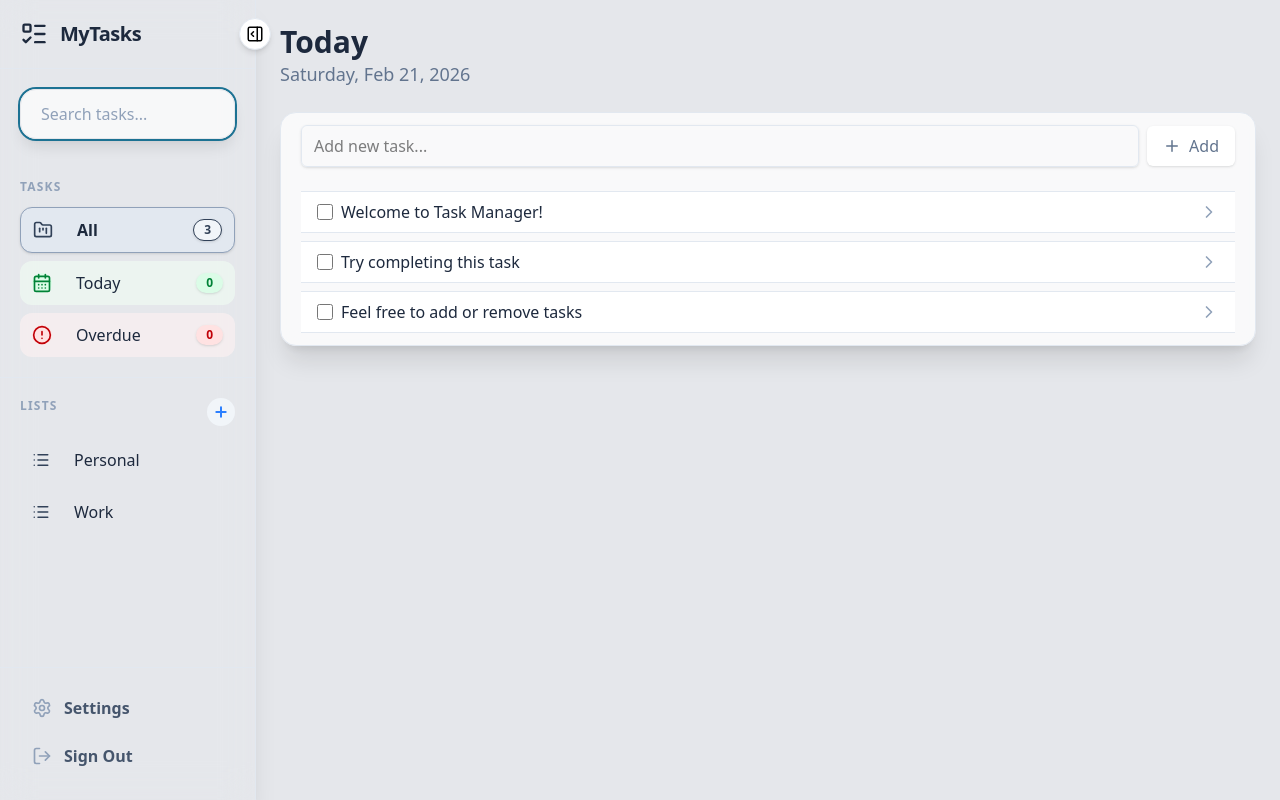
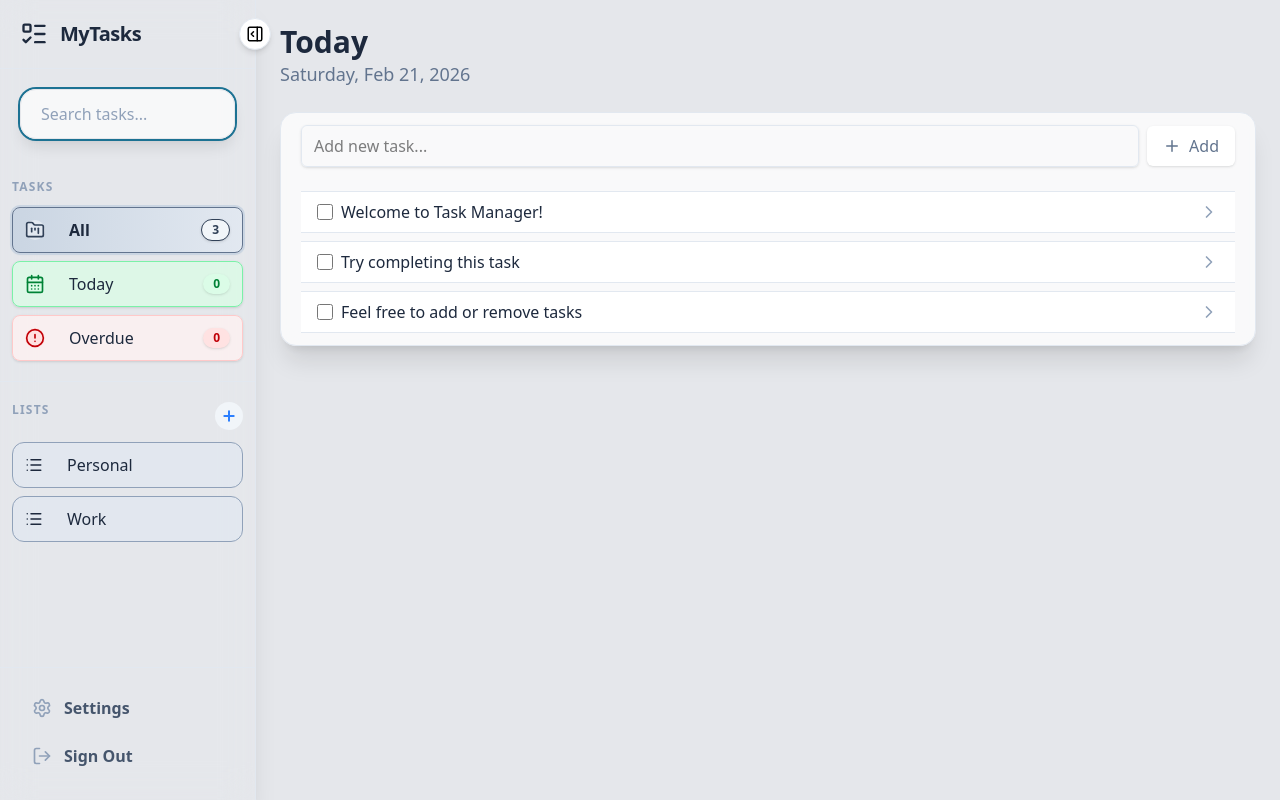
Before and after one commit to SajalKumar02/FocusFlow, a React app: page / in a window 1280 px wide. Built offline with nearby package versions, Linux system fonts and the light colour scheme; the HTML template or start-up script is replaced by a standard one.

Commit message:
Sidebar minor Fixes

```diff
--- a/src/Components/Dashboard/SideBar/ListSection/ListSection.jsx
+++ b/src/Components/Dashboard/SideBar/ListSection/ListSection.jsx
@@ -67,7 +67,7 @@ const ListSection = ({
   };
 
   return (
-    <div className="p-5 flex-1 flex flex-col h-full min-h-0">
+    <div className="py-5 px-3 flex-1 flex flex-col h-full min-h-0">
       {/* Header row */}
       <div className="flex items-center justify-between mb-3">
         <h2 className="text-xs mb-3 text-slate-400 font-bold tracking-widest uppercase">
@@ -88,11 +88,8 @@ const ListSection = ({
 
       {/* ListComponent */}
       <div className="relative flex-1 min-h-0 flex flex-col overflow-visible">
-        <div
-          className="flex-1 min-h-0 overflow-y-auto overflow-x-visible pr-2 scrollbar-thin scrollbar-thumb-slate-200 scrollbar-track-transparent"
-          style={{ overflow: "visible" }}
-        >
-          <ul className="flex flex-col gap-2 relative overflow-visible">
+        <div className="flex-1 min-h-0 overflow-y-visible overflow-x-visible scrollbar-thin scrollbar-thumb-slate-200 scrollbar-track-transparent">
+          <ul className="flex flex-col gap-2 relative overflow-visible w-full">
             {lists.map((list) => (
               <ListComponent
                 key={list.id}
@@ -103,13 +100,8 @@ const ListSection = ({
                 onSelect={() => handleSetSelectedList(list.id)}
                 colorClass={
                   selectedList === list.id
-                    ? "bg-blue-50 text-blue-600"
-                    : "hover:bg-slate-100 text-slate-700"
-                }
-                borderClass={
-                  selectedList === list.id
-                    ? "ring-2 ring-blue-400 z-10 relative"
-                    : ""
+                    ? "bg-gradient-to-r from-slate-300 to-slate-200 text-slate-900 border border-slate-500 ring-2 ring-slate-300"
+                    : "bg-slate-200/80 text-slate-800 border border-slate-400"
                 }
                 ariaLabel={list.title}
               />
--- a/src/Components/Dashboard/SideBar/PresetListsSection.jsx
+++ b/src/Components/Dashboard/SideBar/PresetListsSection.jsx
@@ -26,7 +26,7 @@ const PresetListsSection = ({
   const isOverdueSelected = selectedList === PRESET_IDS.OVERDUE;
 
   return (
-    <div className="p-5 border-b border-slate-200">
+    <div className="py-5 px-3 border-b border-slate-200">
       <h2 className="text-xs mb-3 text-slate-400 font-bold tracking-widest uppercase">
         Tasks
       </h2>
@@ -35,9 +35,13 @@ const PresetListsSection = ({
         <li>
           <button
             type="button"
-            className={`flex items-center py-2.5 px-3 rounded-xl transition-all cursor-pointer group w-full outline-none
-              ${isAllSelected ? "bg-slate-200 border border-slate-400 shadow" : "bg-slate-50/60"}
-              hover:bg-slate-50/60 focus:ring-slate-400
+            className={`flex items-center py-2.5 px-3 rounded-lg shadow-sm transition-all cursor-pointer group w-full outline-none
+              ${
+                isAllSelected
+                  ? "bg-gradient-to-r from-slate-300 to-slate-200 border border-slate-500 ring-2 ring-slate-300"
+                  : "bg-slate-100/80 border border-slate-300"
+              }
+              hover:bg-slate-200 hover:shadow-md focus-visible:ring-2 focus-visible:ring-offset-2 focus-visible:ring-slate-500
               ${expanded ? "justify-between" : "justify-center"}
             `}
             onClick={() => handleSelectList(PRESET_IDS.ALL)}
@@ -87,9 +91,13 @@ const PresetListsSection = ({
         <li>
           <button
             type="button"
-            className={`flex items-center py-2.5 px-3 rounded-xl transition-all cursor-pointer group w-full outline-none
-              ${isTodaySelected ? "bg-green-100 border border-green-400 shadow" : "bg-green-50/60"}
-              hover:bg-green-50/60 focus:ring-green-400
+            className={`flex items-center py-2.5 px-3 rounded-lg shadow-sm transition-all cursor-pointer group w-full outline-none
+              ${
+                isTodaySelected
+                  ? "bg-gradient-to-r from-green-200 to-green-100 border border-green-500 ring-2 ring-green-300"
+                  : "bg-green-100/80 border border-green-300"
+              }
+              hover:bg-green-200 hover:shadow-md focus-visible:ring-2 focus-visible:ring-offset-2 focus-visible:ring-green-500
               ${expanded ? "justify-between" : "justify-center"}
             `}
             onClick={() => handleSelectList(PRESET_IDS.TODAY)}
@@ -139,9 +147,13 @@ const PresetListsSection = ({
         <li>
           <button
             type="button"
-            className={`flex items-center py-2.5 px-3 rounded-xl transition-all cursor-pointer group w-full outline-none
-              ${isOverdueSelected ? "bg-red-100 border border-red-400 shadow" : "bg-red-50/60"}
-              hover:bg-red-50/60 focus:ring-red-400
+            className={`flex items-center py-2.5 px-3 rounded-lg shadow-sm transition-all cursor-pointer group w-full outline-none
+              ${
+                isOverdueSelected
+                  ? "bg-gradient-to-r from-red-200 to-red-100 border border-red-400 ring-2 ring-red-200"
+                  : "bg-red-50/80 border border-red-200"
+              }
+              hover:bg-red-100 hover:shadow-md focus-visible:ring-2 focus-visible:ring-offset-2 focus-visible:ring-red-400
               ${expanded ? "justify-between" : "justify-center"}
             `}
             onClick={() => handleSelectList(PRESET_IDS.OVERDUE)}
```
